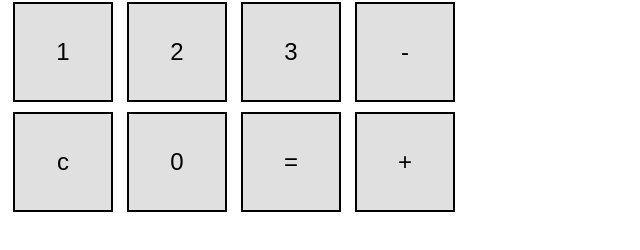
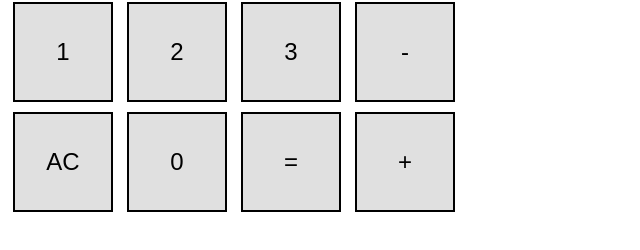
Before and after one commit to ocowchun/ocowchun.github.io, a website: page app/apps/calculator/index.html in a window 1280 px wide. Shown: the part 350-600 px from the top of the page, 0-640 px from the left. Drawn offline with Linux system fonts and the light colour scheme.

Commit message:
fix calculator html

```diff
--- a/app/apps/calculator/index.html
+++ b/app/apps/calculator/index.html
@@ -1,11 +1,13 @@
 <!DOCTYPE html>
 <html lang="en">
+
 <head>
     <meta charset="UTF-8">
     <title>Document</title>
     <!-- Latest compiled and minified CSS -->
     <link rel="stylesheet" type="text/css" href="app.css">
 </head>
+
 <body>
     <p id="screen">0</p>
     <div>
@@ -19,26 +21,18 @@
         <button class="btn btn-default" id="btn5">5</button>
         <button class="btn btn-default" id="btn6">6</button>
         <button class="btn btn-default" id="btnProduct">*</button>
-
     </div>
-
     <div>
         <button class="btn btn-default" id="btn1">1</button>
         <button class="btn btn-default" id="btn2">2</button>
         <button class="btn btn-default" id="btn3">3</button>
         <button class="btn btn-default" id="btnMinus">-</button>
-
     </div>
-
-	<button class="btn btn-default" id="btnC">c</button>
-
+    <button class="btn btn-default" id="btnC">AC</button>
     <button class="btn btn-default" id="btn0">0</button>
     <button class="btn btn-default" id="btnEq">=</button>
     <button class="btn btn-default" id="btnAdd">+</button>
-
-
-
-
     <script type="text/javascript" src="bundle.js" charset="utf-8"></script>
 </body>
+
 </html>
```
Lines whose indentation alone changed are shown as unchanged.
